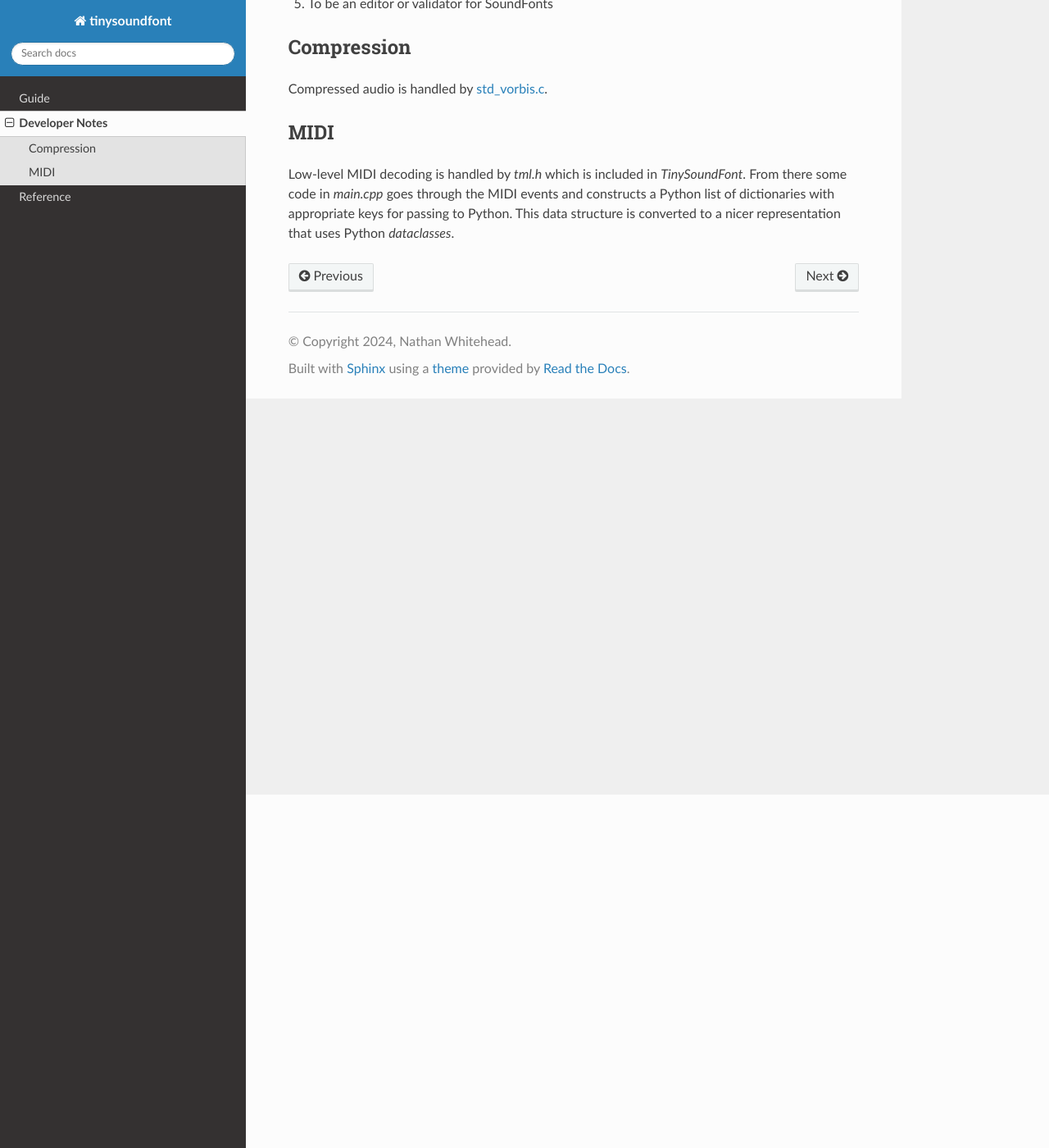
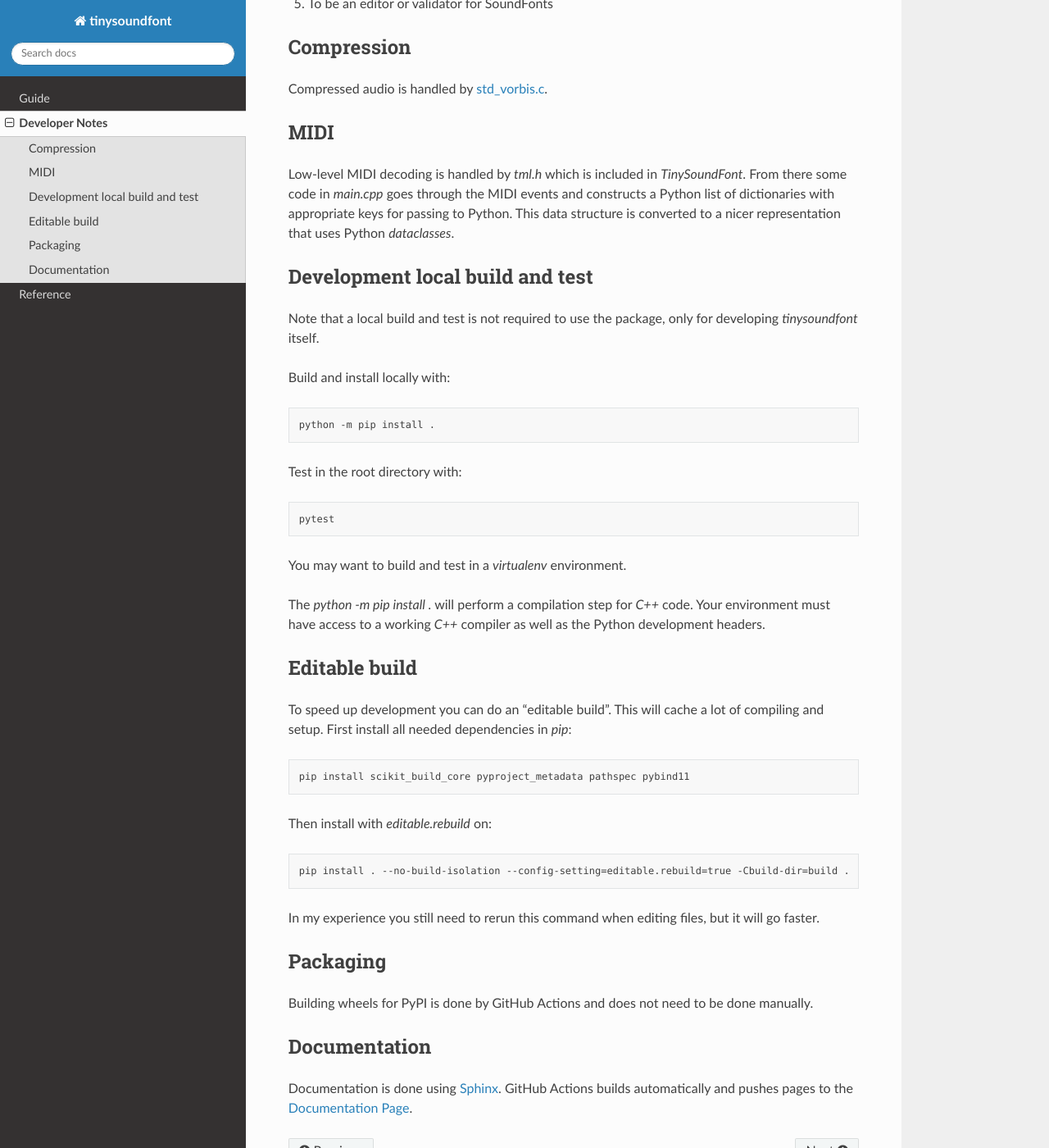
Before and after one commit to nwhitehead/tinysoundfont-pybind, a Sphinx documentation site: the page built from doc/source/developer.rst, in a window 1280 px wide and 1400 px high, scrolled down 431 px. Shown: the whole window at 82% size. Built offline with Sphinx 7.4.7 and the Read the Docs theme 2.0.0, drawn with Linux system fonts in a browser that asks for light colours.

Commit message:
Update readme, split out developer stuff into separate developer doc.

```diff
--- a/doc/source/developer.rst
+++ b/doc/source/developer.rst
@@ -21,12 +21,70 @@ goals of `tinysoundfont`:
 Compression
 -----------
 
-Compressed audio is handled by `std_vorbis.c <https://github.com/nothings/stb/blob/master/stb_vorbis.c>`_.
+Compressed audio is handled by `std_vorbis.c
+<https://github.com/nothings/stb/blob/master/stb_vorbis.c>`_.
 
 MIDI
 ----
 
-Low-level MIDI decoding is handled by `tml.h` which is included in `TinySoundFont`. From there some code
-in `main.cpp` goes through the MIDI events and constructs a Python list of dictionaries with appropriate
-keys for passing to Python. This data structure is converted to a nicer representation that uses Python
-`dataclasses`.
+Low-level MIDI decoding is handled by `tml.h` which is included in
+`TinySoundFont`. From there some code in `main.cpp` goes through the MIDI events
+and constructs a Python list of dictionaries with appropriate keys for passing
+to Python. This data structure is converted to a nicer representation that uses
+Python `dataclasses`.
+
+Development local build and test
+--------------------------------
+
+Note that a local build and test is not required to use the package, only for
+developing `tinysoundfont` itself.
+
+Build and install locally with:
+
+.. code-block:: text
+
+    python -m pip install .
+
+Test in the root directory with:
+
+.. code-block:: text
+
+    pytest
+
+You may want to build and test in a `virtualenv` environment.
+
+The `python -m pip install .` will perform a compilation step for `C++` code.
+Your environment must have access to a working `C++` compiler as well as the
+Python development headers.
+
+Editable build
+--------------
+
+To speed up development you can do an "editable build". This will cache a lot of
+compiling and setup. First install all needed dependencies in `pip`:
+
+.. code-block:: text
+
+    pip install scikit_build_core pyproject_metadata pathspec pybind11
+
+Then install with `editable.rebuild` on:
+
+.. code-block:: text
+
+    pip install . --no-build-isolation --config-setting=editable.rebuild=true -Cbuild-dir=build .
+
+In my experience you still need to rerun this command when editing files, but it
+will go faster.
+
+Packaging
+---------
+
+Building wheels for PyPI is done by GitHub Actions and does not need to be done
+manually.
+
+Documentation
+-------------
+
+Documentation is done using `Sphinx <https://www.sphinx-doc.org/en/master/>`_.
+GitHub Actions builds automatically and pushes pages to the `Documentation Page
+<https://nwhitehead.github.io/tinysoundfont-pybind/>`_.
```
Also changed, not shown: README.md (+44 -35 lines).
